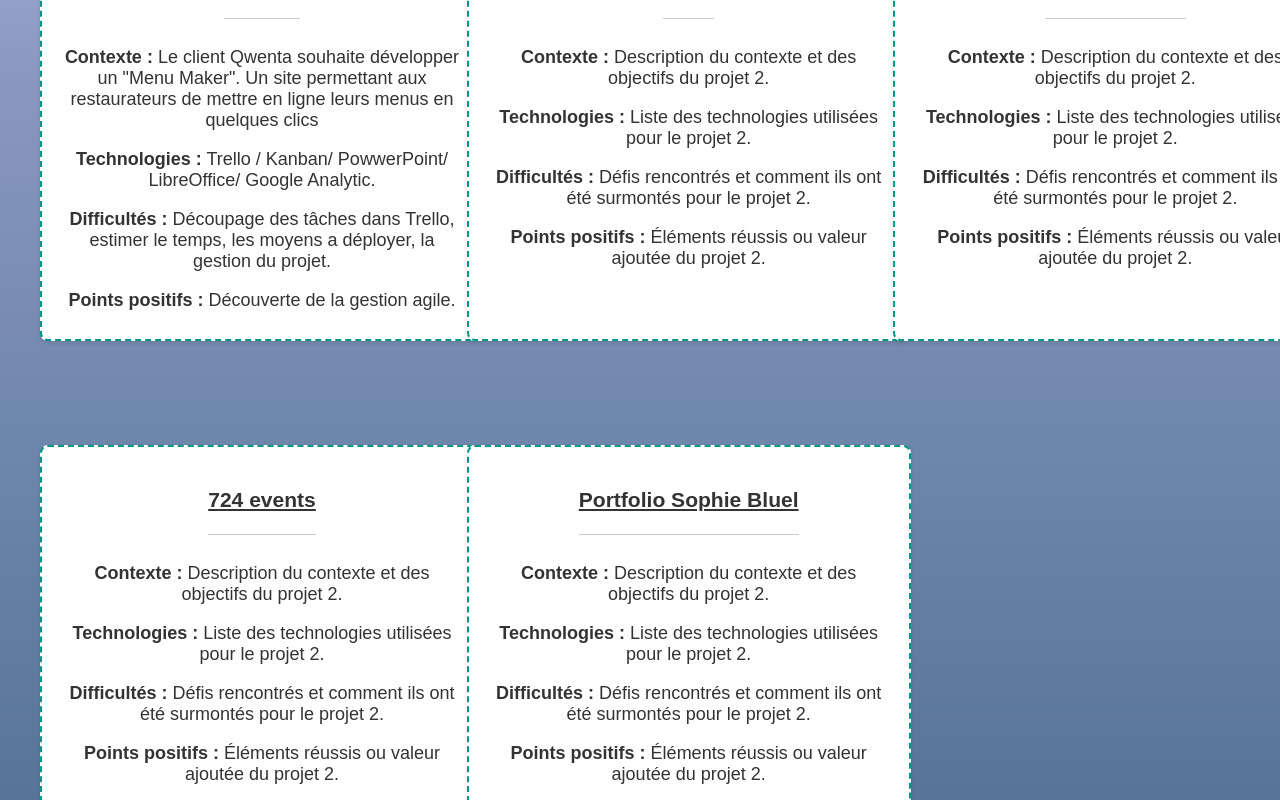
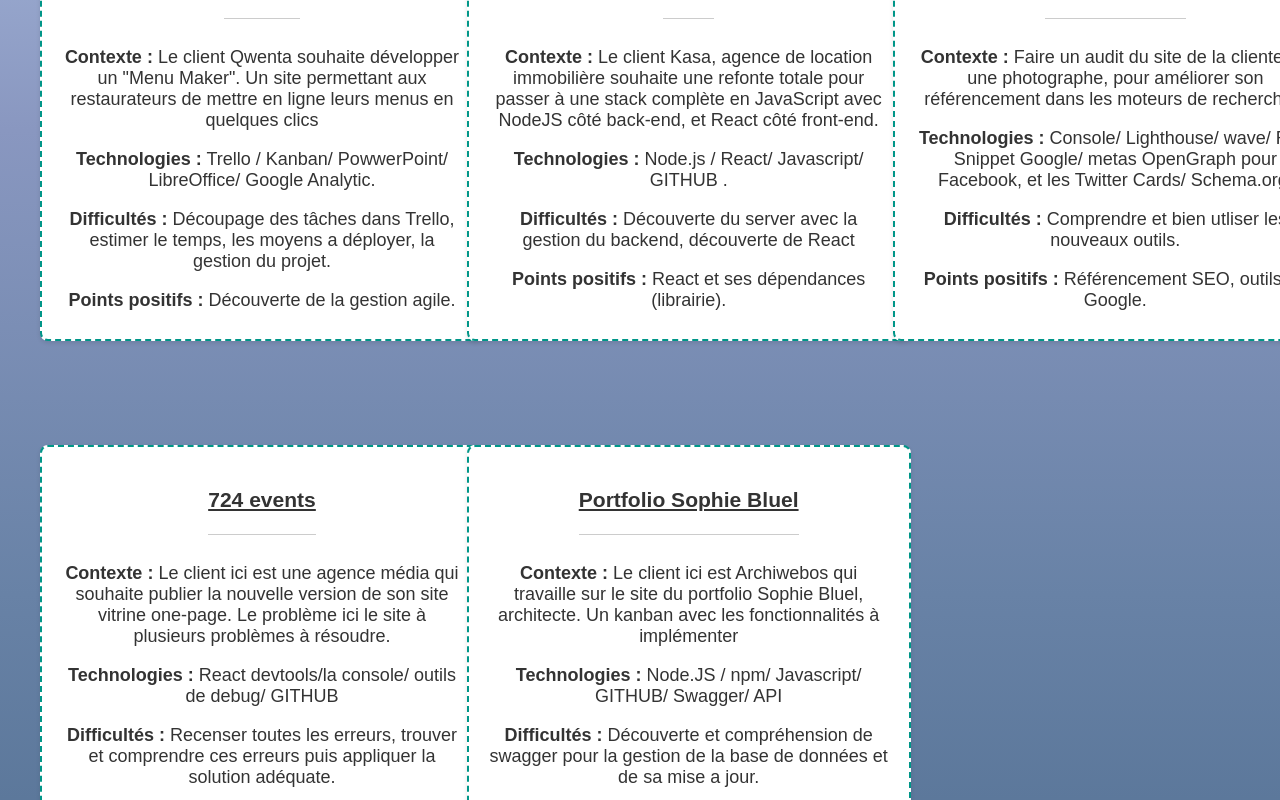
Before and after one commit to ELODIE-74/portefolioweb, a React (Create React App) app in the folder my-portfolio-app/: page /projets in a window 1280 px wide. Shown: the part 800-1600 px from the top of the page. Built offline with nearby package versions, Linux system fonts and the light colour scheme.

Commit message:
css page projets

```diff
--- a/my-portfolio-app/src/components/slidericone/slidericone.css
+++ b/my-portfolio-app/src/components/slidericone/slidericone.css
@@ -18,11 +18,13 @@
     margin: 0 20px;
     opacity: 0.8;
     transition: opacity 0.3s ease;
+    color:white;
   }
 
   .tech-item.active {
     opacity: 1;
-    color: #009688;
+    color: #09ddc8;
+
   }
 
   .tech-item i {
--- a/my-portfolio-app/src/pages/projets/projets.css
+++ b/my-portfolio-app/src/pages/projets/projets.css
@@ -16,6 +16,10 @@
     grid-template-columns: repeat(auto-fit, minmax(300px, 1fr));
     grid-gap: 80px;
   }
+  .projects-container .project-card:hover{
+    background-color: #009688;
+
+  }
 
   .project-card {
     border: 2px dashed #009688;
@@ -28,6 +32,7 @@
 
   .project-card:hover {
     transform: translateY(-5px);
+
   }
 
   .project-card-header {
@@ -35,7 +40,9 @@
     margin-bottom: 10px;
     padding-bottom: 10px;
   }
-
+  .project-card-content p:hover{
+    color:white;
+  }
   .project-card-content p {
     margin-bottom: 8px;
   }
--- a/my-portfolio-app/src/pages/projets/projets.jsx
+++ b/my-portfolio-app/src/pages/projets/projets.jsx
@@ -21,21 +21,21 @@
     {
       title: 'Booki',
       context: 'Le client souhaite développer un site web qui permettra à ses usagers de trouver des hébergements et activités dans la ville de leur choix',
-      technologies: 'HTML / CSS',
+      technologies: 'HTML / CSS/ GITHUB',
       difficulties: 'Adapter le contenu sur différents supports (tablette/ desktop/smartphone)notamment en responsive.Basculement des éléments suivant les supports ',
       positives: 'Apprentissage et découverte du responsive',
     },
     {
       title: 'OH my food',
       context: 'Le client souhaite développer un site “mobile first” qui répertorie les menus de restaurants gastronomiques.',
-      technologies: ' HTML / CSS/ ANIMATIONS CSS/ SASS',
+      technologies: ' HTML / CSS/ ANIMATIONS CSS/ SASS/ GITHUB ',
       difficulties: 'Compréhension de Sass, univers de la restauration',
       positives: 'Découverte de Sass, de la réalisation de transition CSS comme un loader de chargement.'
     },
     {
         title: 'Print JS',
         context: 'Le client, ici une imprimerie familial veut dynamiser son site statique.',
-        technologies: 'Javascript.',
+        technologies: 'Javascript/ GITHUB .',
         difficulties: 'Passer du statique au dynamique.',
         positives: 'Découverte et mise en place du javascript.'
       },
@@ -48,31 +48,31 @@
       },
       {
         title: 'Kasa',
-        context: 'Description du contexte et des objectifs du projet 2.',
-        technologies: 'Liste des technologies utilisées pour le projet 2.',
-        difficulties: 'Défis rencontrés et comment ils ont été surmontés pour le projet 2.',
-        positives: 'Éléments réussis ou valeur ajoutée du projet 2.'
+        context: 'Le client Kasa, agence de location immobilière souhaite une refonte totale pour passer à une stack complète en JavaScript avec NodeJS côté back-end, et React côté front-end.',
+        technologies: 'Node.js / React/ Javascript/ GITHUB .',
+        difficulties: 'Découverte du server avec la gestion du backend, découverte de React',
+        positives: 'React et ses dépendances (librairie).'
       },
       {
         title: 'Nina Carducci',
-        context: 'Description du contexte et des objectifs du projet 2.',
-        technologies: 'Liste des technologies utilisées pour le projet 2.',
-        difficulties: 'Défis rencontrés et comment ils ont été surmontés pour le projet 2.',
-        positives: 'Éléments réussis ou valeur ajoutée du projet 2.'
+        context: 'Faire un audit du site de la cliente, ici une photographe, pour améliorer son référencement dans les moteurs de recherches.',
+        technologies: 'Console/ Lighthouse/ wave/  Rich Snippet Google/ metas OpenGraph pour Facebook, et les Twitter Cards/ Schema.org.',
+        difficulties: 'Comprendre et bien utliser les nouveaux outils.',
+        positives: 'Référencement SEO, outils de Google.'
       },
       {
         title: '724 events',
-        context: 'Description du contexte et des objectifs du projet 2.',
-        technologies: 'Liste des technologies utilisées pour le projet 2.',
-        difficulties: 'Défis rencontrés et comment ils ont été surmontés pour le projet 2.',
-        positives: 'Éléments réussis ou valeur ajoutée du projet 2.'
+        context: 'Le client ici est une agence média qui souhaite publier la nouvelle version de son site vitrine one-page. Le problème ici le site à plusieurs problèmes à résoudre.',
+        technologies: 'React devtools/la console/ outils de debug/ GITHUB ',
+        difficulties: 'Recenser toutes les erreurs, trouver et comprendre ces erreurs puis appliquer la solution adéquate.',
+        positives: 'Savoir déboguer du code.'
       },
       {
         title: 'Portfolio Sophie Bluel',
-        context: 'Description du contexte et des objectifs du projet 2.',
-        technologies: 'Liste des technologies utilisées pour le projet 2.',
-        difficulties: 'Défis rencontrés et comment ils ont été surmontés pour le projet 2.',
-        positives: 'Éléments réussis ou valeur ajoutée du projet 2.'
+        context: 'Le client ici est Archiwebos qui travaille sur le site du portfolio Sophie Bluel, architecte. Un kanban avec les fonctionnalités à implémenter',
+        technologies: 'Node.JS / npm/ Javascript/ GITHUB/ Swagger/ API',
+        difficulties: 'Découverte et compréhension de swagger pour la gestion de la base de données et de sa mise a jour.',
+        positives: 'Découvertes de nouvelles approches pour dynamiser un site et la gestion des intéractions des utlisateurs.'
       },
   ];
 
```
